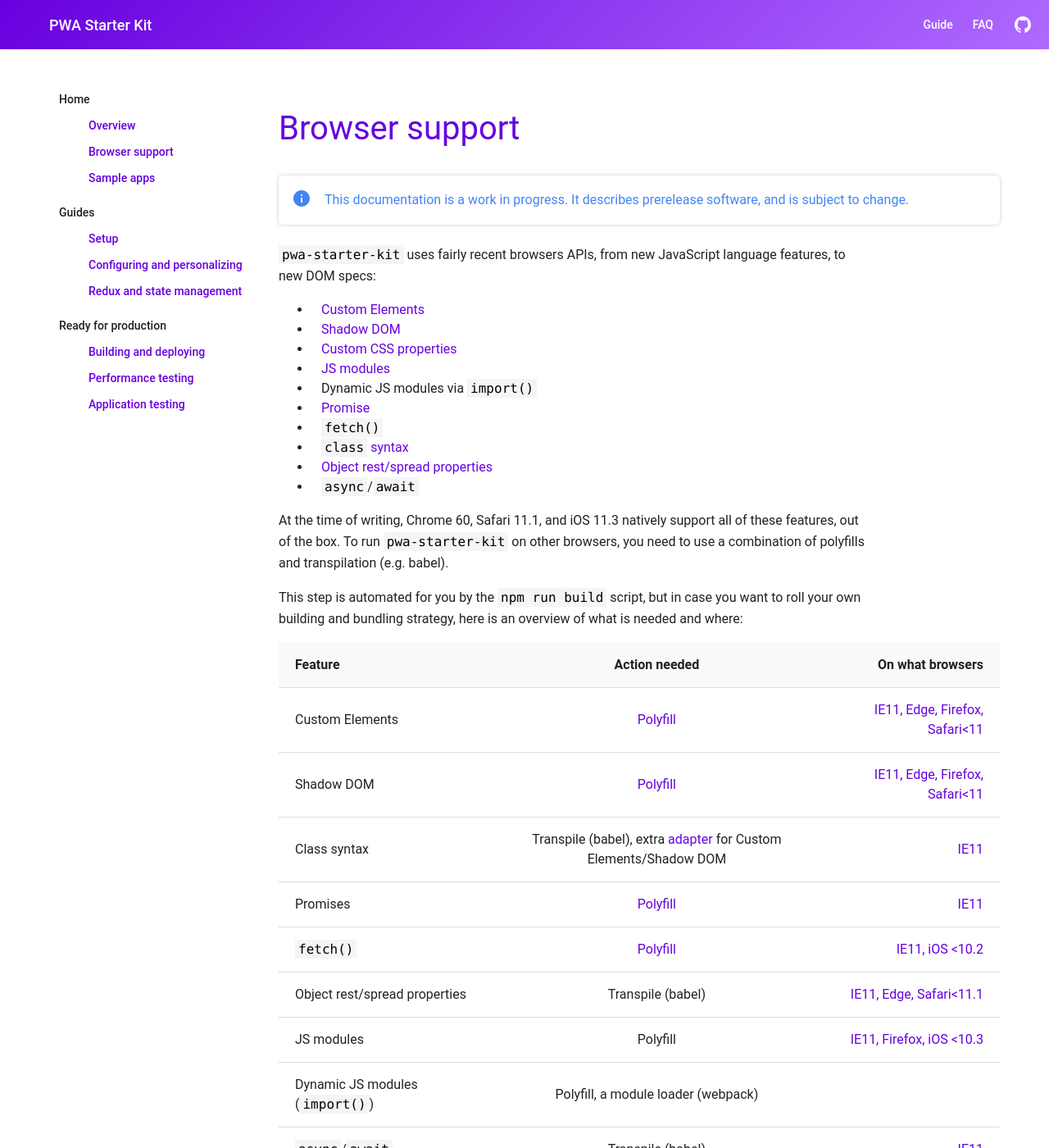
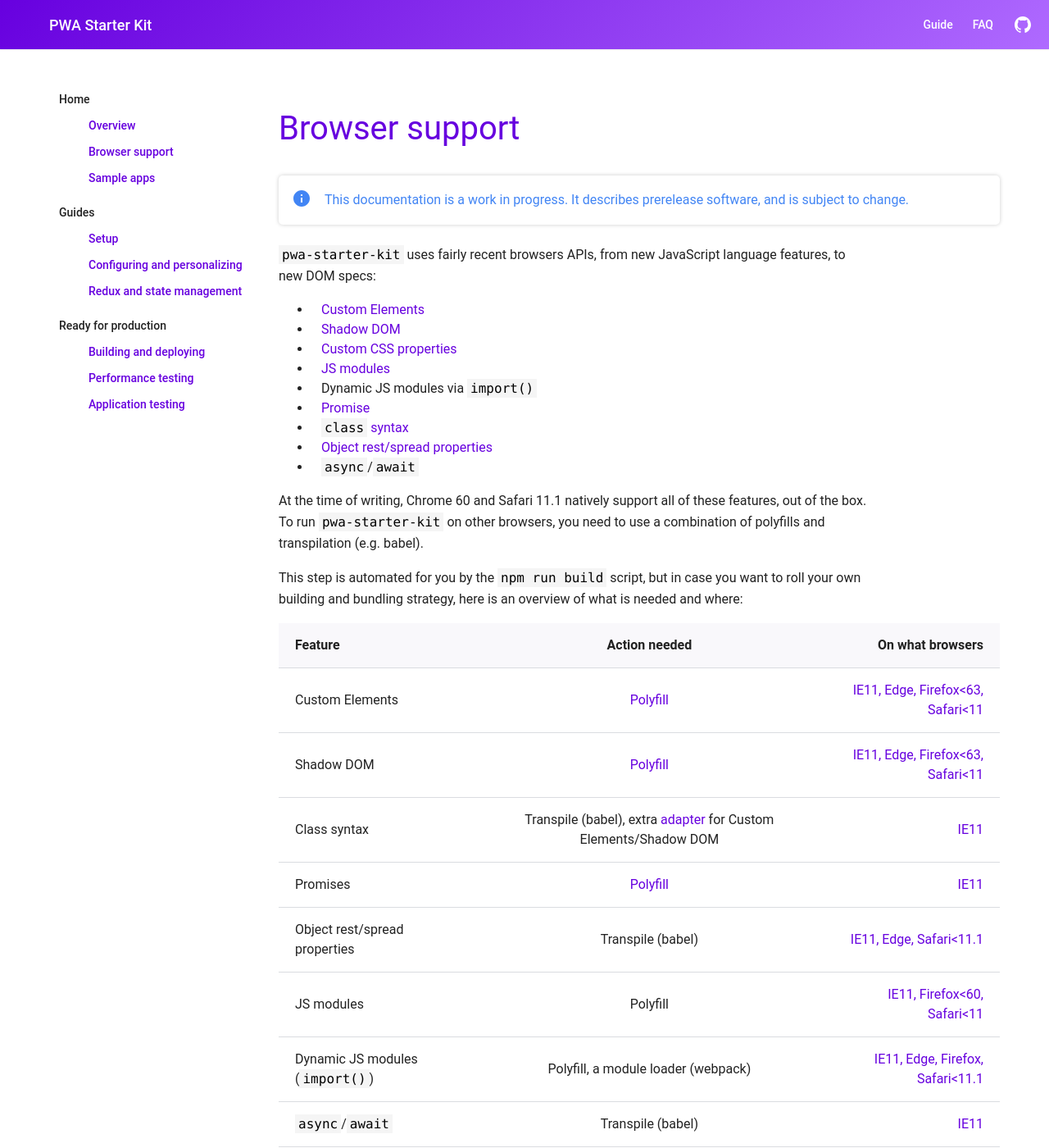
Before and after one commit to Polymer/pwa-starter-kit, a Jekyll site: the page built from browser-support.md, in a window 1280 px wide and 1400 px high. Shown: the whole window at 82% size. Built offline with Jekyll 4.4.1, drawn with Linux system fonts in a browser that asks for light colours; some web fonts are replaced.

Commit message:
Mention webpack branch; update browser support page

```diff
--- a/browser-support.md
+++ b/browser-support.md
@@ -9,23 +9,21 @@
 - [JS modules](https://developer.mozilla.org/en-US/docs/Web/JavaScript/Reference/Statements/import)
 - Dynamic JS modules via [`import()`](https://github.com/tc39/proposal-dynamic-import)
 - [Promise](https://developer.mozilla.org/en-US/docs/Web/JavaScript/Reference/Global_Objects/Promise)
-- [`fetch()`](https://developer.mozilla.org/en-US/docs/Web/API/WindowOrWorkerGlobalScope/fetch)
 - [`class` syntax](https://developer.mozilla.org/en-US/docs/Web/JavaScript/Reference/Classes)
 - [Object rest/spread properties](https://github.com/tc39/proposal-object-rest-spread)
 - [`async`](https://developer.mozilla.org/en-US/docs/Web/JavaScript/Reference/Statements/async_function)/[`await`](https://developer.mozilla.org/en-US/docs/Web/JavaScript/Reference/Operators/await)
 
-At the time of writing, Chrome 60, Safari 11.1, and iOS 11.3 natively support all of these features, out of the box. To run `pwa-starter-kit` on other browsers, you need to use a combination of polyfills and transpilation (e.g. babel).
+At the time of writing, Chrome 60 and Safari 11.1 natively support all of these features, out of the box. To run `pwa-starter-kit` on other browsers, you need to use a combination of polyfills and transpilation (e.g. babel).
 
 This step is automated for you by the `npm run build` script, but in case you want to roll your own building and bundling strategy, here is an overview of what is needed and where:
 
 Feature  | Action needed | On what browsers|
  ------------ | :-----------: | -----------: |
-Custom Elements | [Polyfill](https://github.com/webcomponents/webcomponentsjs) | [IE11, Edge, Firefox, Safari<11](https://caniuse.com/#feat=custom-elementsv1) |
-Shadow DOM | [Polyfill](https://github.com/webcomponents/webcomponentsjs) | [IE11, Edge, Firefox, Safari<11](https://caniuse.com/#feat=shadowdomv1)|
+Custom Elements | [Polyfill](https://github.com/webcomponents/webcomponentsjs) | [IE11, Edge, Firefox<63, Safari<11](https://caniuse.com/#feat=custom-elementsv1) |
+Shadow DOM | [Polyfill](https://github.com/webcomponents/webcomponentsjs) | [IE11, Edge, Firefox<63, Safari<11](https://caniuse.com/#feat=shadowdomv1)|
 Class syntax | Transpile (babel), extra [adapter](https://github.com/webcomponents/webcomponentsjs#custom-elements-es5-adapterjs) for Custom Elements/Shadow DOM | [IE11](https://caniuse.com/#feat=es6-class) |
 Promises | [Polyfill](https://github.com/stefanpenner/es6-promise)| [IE11](https://caniuse.com/#feat=promises) |
-`fetch()`  |   [Polyfill](https://github.com/github/fetch)   |         [IE11, iOS <10.2](https://caniuse.com/#feat=fetch) |
-Object rest/spread properties |   Transpile (babel)    | [IE11, Edge, Safari<11.1](http://kangax.github.io/compat-table/es2016plus/#test-object_rest/spread_properties) |
-JS modules | Polyfill | [IE11, Firefox, iOS <10.3](https://caniuse.com/#feat=es6-module) |
-Dynamic JS modules (`import()`) | Polyfill, a module loader (webpack) | |
-`async`/`await` | Transpile (babel) | [IE11](https://caniuse.com/#feat=async-functions)|
+Object rest/spread properties | Transpile (babel) | [IE11, Edge, Safari<11.1](http://kangax.github.io/compat-table/es2016plus/#test-object_rest/spread_properties) |
+JS modules | Polyfill | [IE11, Firefox<60, Safari<11](https://caniuse.com/#feat=es6-module) |
+Dynamic JS modules (`import()`) | Polyfill, a module loader (webpack) | [IE11, Edge, Firefox, Safari<11.1](https://caniuse.com/#feat=es6-module-dynamic-import) |
+`async`/`await` | Transpile (babel) | [IE11](https://caniuse.com/#feat=async-functions) |
```
Also changed, not shown: faq.md (+12 -1 lines).
